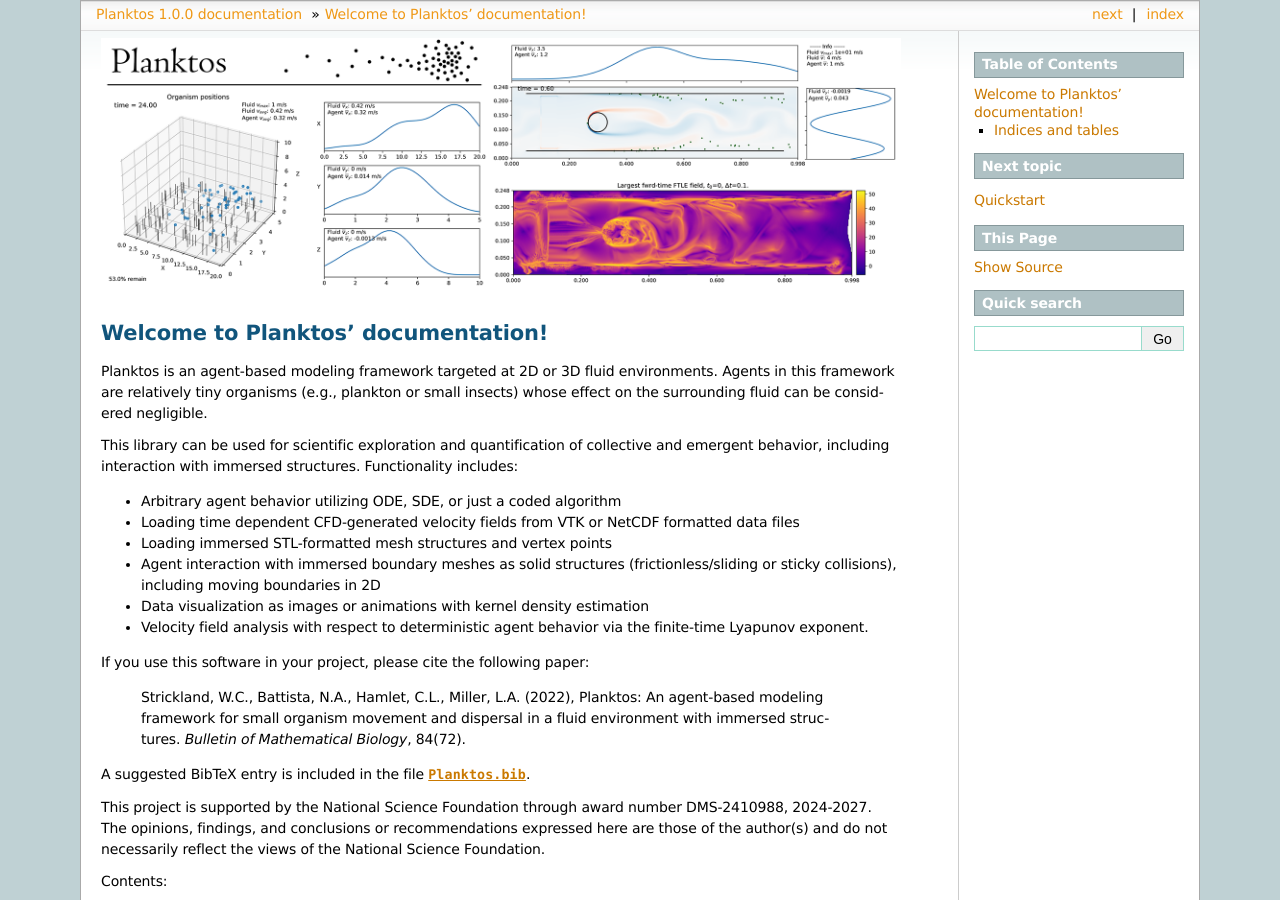
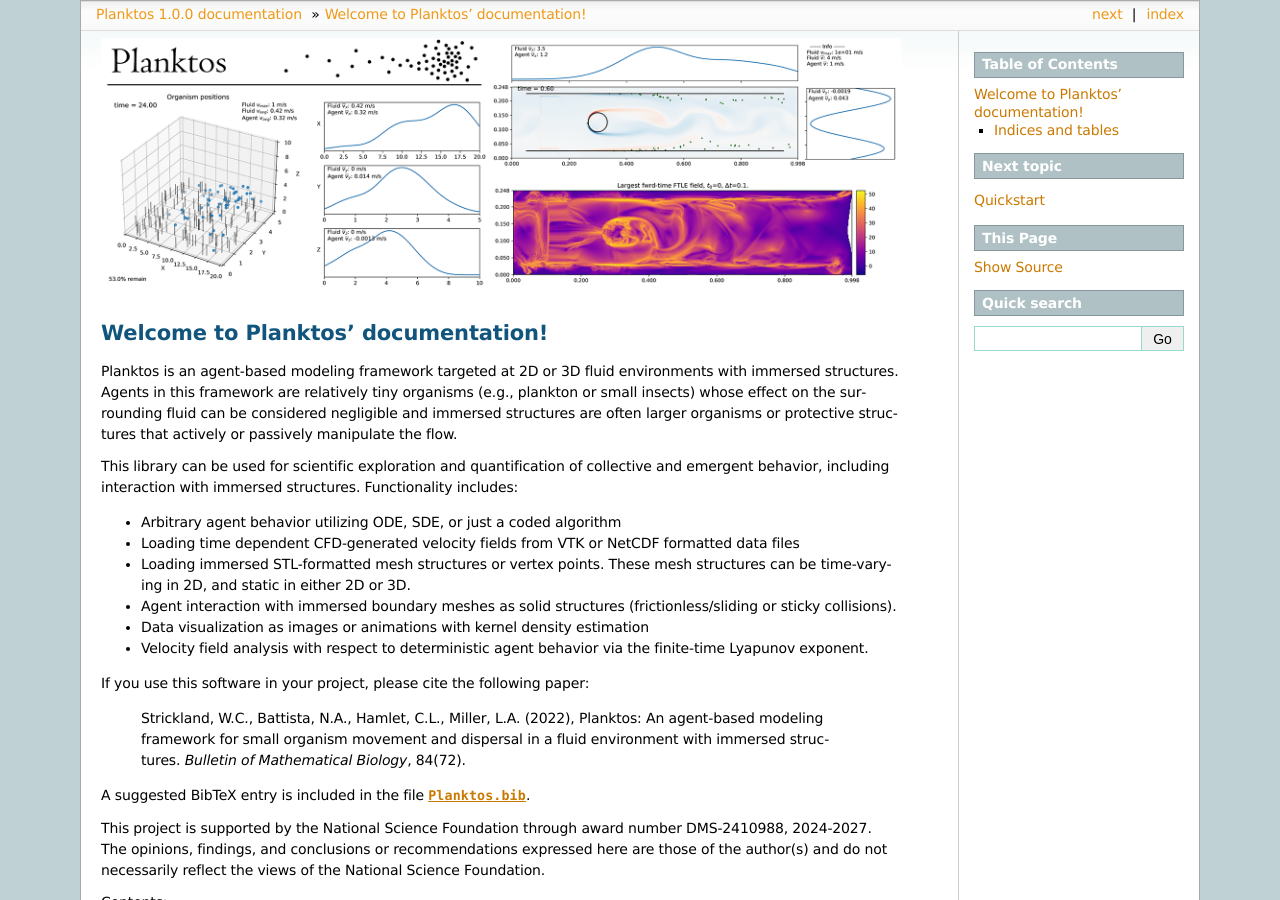
Before and after one commit to mountaindust/Planktos, a Sphinx documentation site: the page built from docs/index.rst, in a window 1280 px wide and 900 px high. Built offline with Sphinx 7.4.7, drawn with Linux system fonts in a browser that asks for light colours.

```diff
--- a/docs/index.rst
+++ b/docs/index.rst
@@ -14,9 +14,10 @@ Welcome to Planktos' documentation!
 ===================================
 
 Planktos is an agent-based modeling framework targeted at 2D or 3D fluid
-environments. Agents in this framework are relatively tiny organisms (e.g.,
-plankton or small insects) whose effect on the surrounding fluid can be
-considered negligible.
+environments with immersed structures. Agents in this framework are relatively
+tiny organisms (e.g., plankton or small insects) whose effect on the surrounding
+fluid can be considered negligible and immersed structures are often larger
+organisms or protective structures that actively or passively manipulate the flow.
 
 This library can be used for scientific exploration and quantification of
 collective and emergent behavior, including interaction with immersed structures.
@@ -25,9 +26,10 @@ Functionality includes:
 * Arbitrary agent behavior utilizing ODE, SDE, or just a coded algorithm
 * Loading time dependent CFD-generated velocity fields from VTK or NetCDF
   formatted data files
-* Loading immersed STL-formatted mesh structures and vertex points
+* Loading immersed STL-formatted mesh structures or vertex points. These mesh
+  structures can be time-varying in 2D, and static in either 2D or 3D.
 * Agent interaction with immersed boundary meshes as solid structures
-  (frictionless/sliding or sticky collisions), including moving boundaries in 2D
+  (frictionless/sliding or sticky collisions).
 * Data visualization as images or animations with kernel density estimation
 * Velocity field analysis with respect to deterministic agent behavior via the
   finite-time Lyapunov exponent.
```
Also changed, not shown: README.md (+50 -23 lines), 1 other file.
